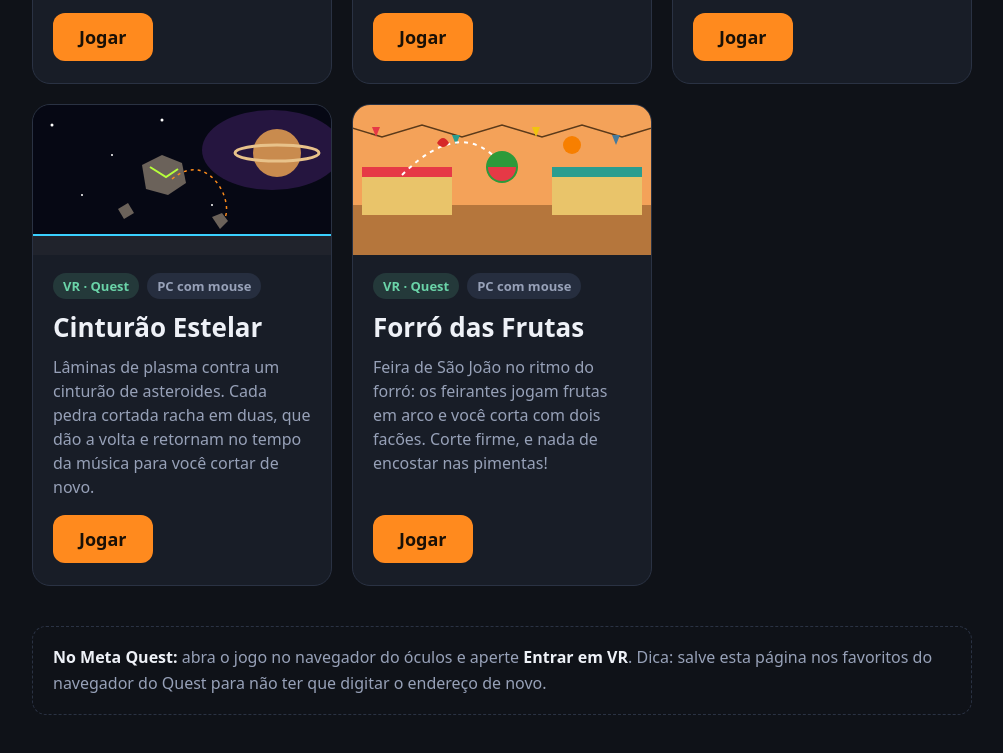
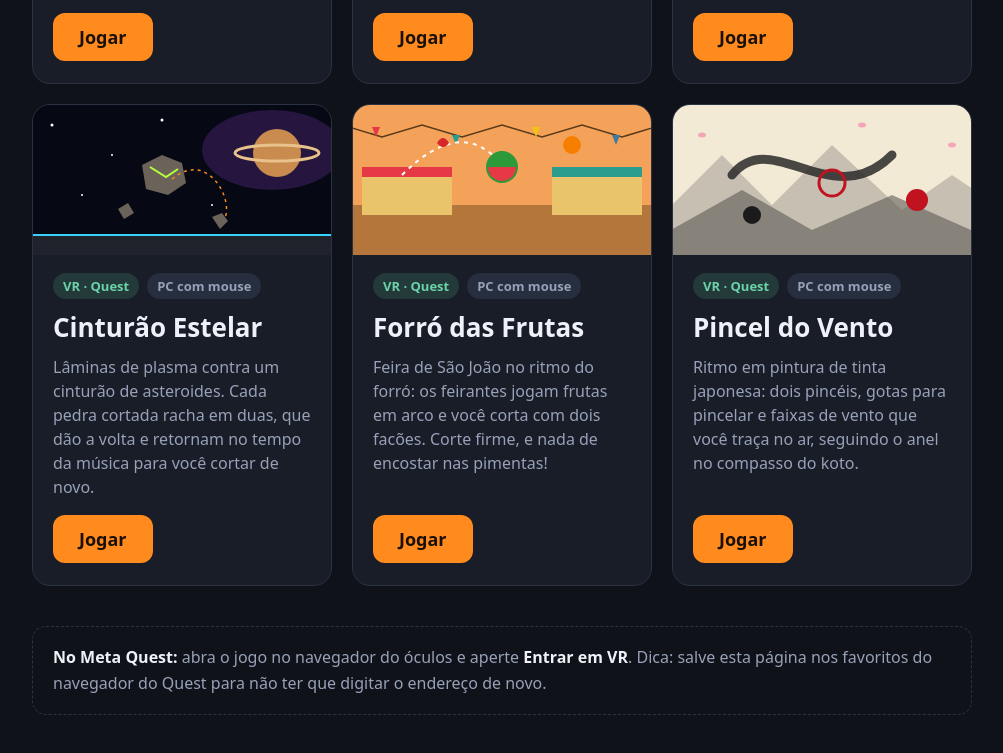
Before and after one commit to parappathe/parappathe.github.io, a plain HTML site: page index.html in a window 1280 px wide. Shown: the part 2069-2822 px from the top of the page, without its empty margins (138-1141 px from the left). Drawn offline with Linux system fonts and the light colour scheme.

Commit message:
Publica versão bffebef Adiciona Pincel do Vento na página inicial

```diff
--- a/index.html
+++ b/index.html
@@ -345,6 +345,25 @@
           <span class="play">Jogar</span>
         </div>
       </a>
+      <a class="game" href="PincelVentoVR/">
+        <div class="cover" aria-hidden="true">
+          <svg viewBox="0 0 320 150" preserveAspectRatio="xMidYMid slice">
+            <rect width="320" height="150" fill="#f3ead6"/>
+            <polygon points="0,110 60,50 110,100 170,40 240,105 290,70 320,90 320,150 0,150" fill="#9b9690" opacity="0.5"/>
+            <polygon points="0,130 80,85 150,125 230,90 320,130 320,150 0,150" fill="#5e5a55" opacity="0.6"/>
+            <path d="M70 70 C110 20 170 110 230 50" fill="none" stroke="#2b2b2b" stroke-width="9" stroke-linecap="round" opacity="0.85"/>
+            <circle cx="170" cy="78" r="13" fill="none" stroke="#c1121f" stroke-width="3"/>
+            <circle cx="255" cy="95" r="11" fill="#c1121f"/><circle cx="90" cy="110" r="9" fill="#1b1b1b"/>
+            <ellipse cx="40" cy="30" rx="4" ry="2.5" fill="#f4a6b8"/><ellipse cx="290" cy="40" rx="4" ry="2.5" fill="#f4a6b8"/><ellipse cx="200" cy="20" rx="4" ry="2.5" fill="#f4a6b8"/>
+          </svg>
+        </div>
+        <div class="body">
+          <div class="tags"><span class="tag vr">VR · Quest</span><span class="tag">PC com mouse</span></div>
+          <h2>Pincel do Vento</h2>
+          <p>Ritmo em pintura de tinta japonesa: dois pincéis, gotas para pincelar e faixas de vento que você traça no ar, seguindo o anel no compasso do koto.</p>
+          <span class="play">Jogar</span>
+        </div>
+      </a>
     </section>
 
     <div class="tip">
```
